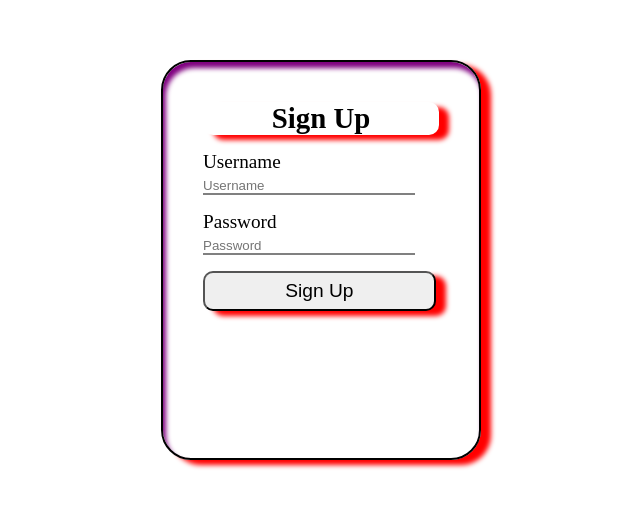
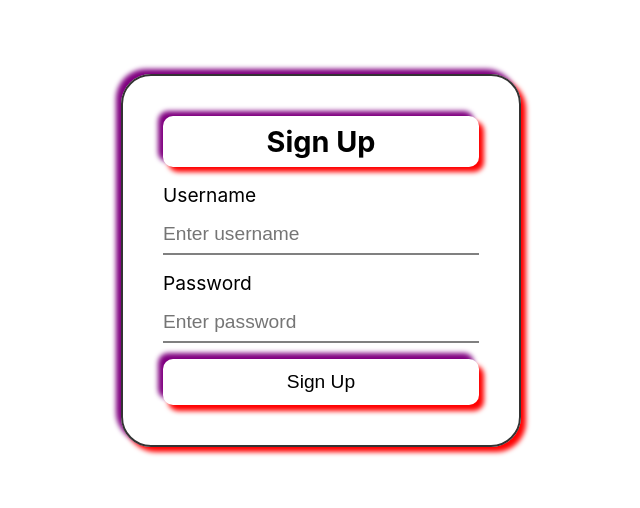
Before and after one commit to Resham8/Entry, a website: page public/register.html in a window 1280 px wide. Shown: the part 140-648 px from the top of the page, without its empty margins (319-959 px from the left). Drawn offline with nearby package versions, Linux system fonts and the light colour scheme.

Commit message:
created sign up page

```diff
--- a/package.json
+++ b/package.json
@@ -10,6 +10,8 @@
   "license": "ISC",
   "description": "",
   "dependencies": {
+    "axios": "^1.7.9",
+    "cors": "^2.8.5",
     "dotenv": "^16.4.7",
     "express": "^4.21.2",
     "jsonwebtoken": "^9.0.2"
--- /dev/null
+++ b/public/main.js
@@ -0,0 +1,18 @@
+const url = "http://localhost:3000";
+
+function sendSingUpRequest() {
+  const username = document.getElementById("username").value;
+  const password = document.getElementById("password").value;
+
+  axios
+    .post(`${url}/signup`, {
+      username: username,
+      password: password,
+    })
+    .then(function (response) {
+      console.log(response.data);
+    })
+    .catch(function (error) {
+      console.log(error);
+    });
+}
--- a/public/register.html
+++ b/public/register.html
@@ -5,16 +5,47 @@
     <meta name="viewport" content="width=device-width, initial-scale=1.0" />
     <title>Register</title>
     <link rel="stylesheet" href="style.css" />
+    <script src="main.js"></script>
+    <script src="https://cdn.jsdelivr.net/npm/axios/dist/axios.min.js"></script>
   </head>
   <body>
     <div class="auth-container">
       <div class="credentials">
         <h2>Sign Up</h2>
-        <label for="username" class="form-label">Username</label>
-        <input type="text" name="username" id="username" placeholder="Username" class="form-component" />
-        <label for="password" class="form-label">Password</label>
-        <input type="password" name="password" id="password" placeholder="Password" class="form-component" />
-        <button class="form-component">Sign Up</button>
+
+        <div class="form-group">
+          <label for="username">Username</label>
+          <input
+            type="text"
+            id="username"
+            class="form-input"
+            placeholder="Enter username"
+            aria-required="true"
+            minlength="3"
+          />
+          <div class="error-message">
+            Username must be at least 3 characters
+          </div>
+        </div>
+
+        <div class="form-group">
+          <label for="password">Password</label>
+          <input
+            type="password"
+            id="password"
+            class="form-input"
+            placeholder="Enter password"
+            aria-required="true"
+            minlength="8"
+          />
+          <div class="error-message">
+            Password must be at least 8 characters
+          </div>
+        </div>
+
+        <button class="submit-btn" onclick="sendSingUpRequest();">
+          Sign Up
+        </button>
       </div>
     </div>
   </body>
--- a/public/style.css
+++ b/public/style.css
@@ -1,54 +1,107 @@
+:root {
+  --primary-shadow: purple;
+  --secondary-shadow: red;
+  --border-color: #333;
+  --error-color: #dc3545;
+}
+
 * {
   margin: 0;
   padding: 0;
   box-sizing: border-box;
 }
 
+body {
+  font-family: -apple-system, system-ui, sans-serif;
+}
+
 .auth-container {
   display: flex;
   justify-content: center;
   align-items: center;
-  height: 100vh;
-  width: 100vw;
+  min-height: 100vh;
+  padding: 1rem;
 }
 
-.credentials{
-    border: 2px solid;
-    height: 50%;
-    width: 25%;
+.credentials {
+  border: 2px solid var(--border-color);
+  width: min(90%, 400px);
   padding: 2.5rem;
   font-size: 1.2rem;
   border-radius: 30px;
-    box-shadow:3px 6px 5px purple inset,
-    10px 5px 5px red;
+  box-shadow: -5px -5px 5px var(--primary-shadow),
+    5px 5px 5px var(--secondary-shadow);
+  display: flex;
+  flex-direction: column;
+  gap: 1rem;
 }
 
 .credentials h2 {
   text-align: center;
-    margin-bottom: 1rem;
-    box-shadow: 10px 5px 5px red;
-    border-radius:10px;
+  padding: 0.5rem;
+  border-radius: 10px;
+  box-shadow: -5px -5px 5px var(--primary-shadow),
+    5px 5px 5px var(--secondary-shadow);
 }
 
-.credentials button{
-    text-align: center;
-    font-size: 1.2rem;
-    padding: 3% 34%;
-    border-radius: 10px;
-    box-shadow: 10px 5px 5px red;
+.form-group {
+  display: flex;
+  flex-direction: column;
+  gap: 0.5rem;
 }
 
-.credentials h2, input, button {
-    margin-bottom: 1rem;
+.form-input {
+  width: 100%;
+  padding: 0.5rem 0;
+  border: none;
+  border-bottom: 2px solid gray;
+  font-size: inherit;
+  transition: border-color 0.3s ease;
 }
 
-.credentials input {
-    border: none;
-    border-bottom: 2px solid gray;
-    color: white;
-    width: 90%;
+.form-input:focus {
+  outline: none;
+  border-color: var(--primary-shadow);
 }
 
-.form-content::placeholder {
-color: transparent;
+.submit-btn {
+  width: 100%;
+  padding: 0.75rem;
+  font-size: 1.2rem;
+  border: none;
+  border-radius: 10px;
+  background-color: white;
+  box-shadow: -5px -6px 5px var(--primary-shadow),
+    5px 6px 5px var(--secondary-shadow);
+  cursor: pointer;
+  transition: transform 0.2s ease;
 }
+
+.submit-btn:hover {
+  transform: translateY(-2px);
+}
+
+.submit-btn:active {
+  transform: translateY(1px);
+}
+
+.error-message {
+  color: var(--error-color);
+  font-size: 0.875rem;
+  display: none;
+}
+
+.error-message.visible {
+  display: block;
+}
+
+.form-input.error {
+  border-color: var(--error-color);
+}
+
+@media (max-width: 480px) {
+  .credentials {
+    padding: 1.5rem;
+    font-size: 1rem;
+  }
+}
--- a/server.js
+++ b/server.js
@@ -1,9 +1,13 @@
 const express = require("express");
 const jwt = require("jsonwebtoken");
 require('dotenv').config();
+const cors = require("cors");
+
 const app = express();
 
 app.use(express.json());
+app.use(cors());
+
 const users = [];
 
 app.post("/signup", function(req, res){
```
Also changed, not shown: 1 other file. Lines whose indentation alone changed are shown as unchanged.
